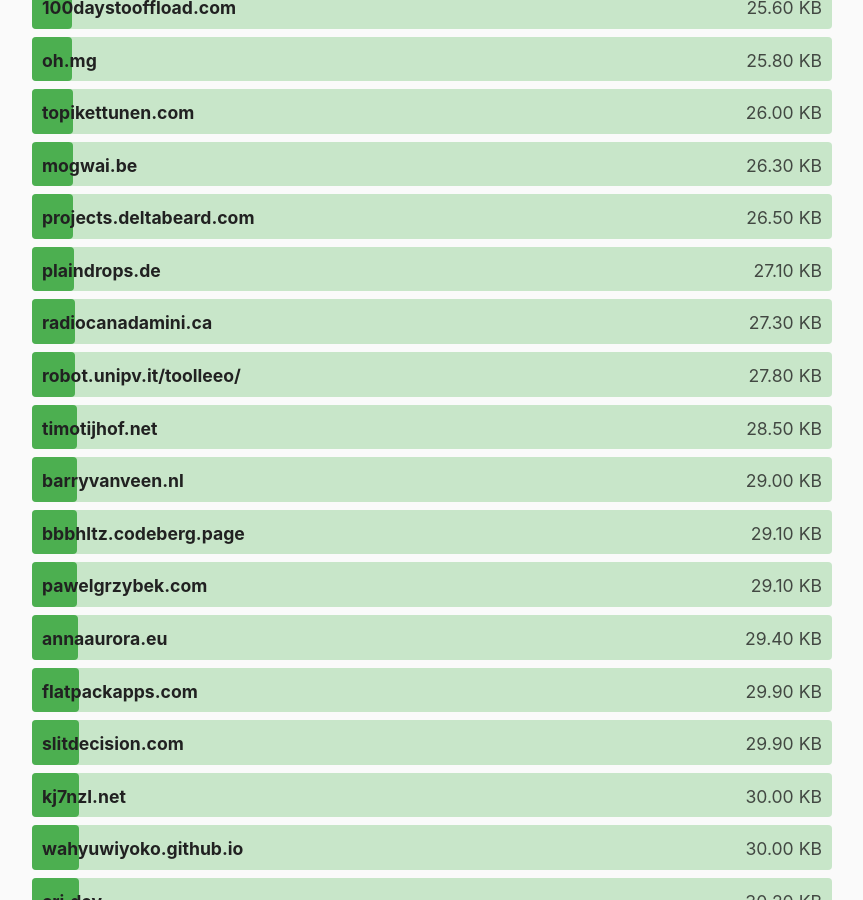
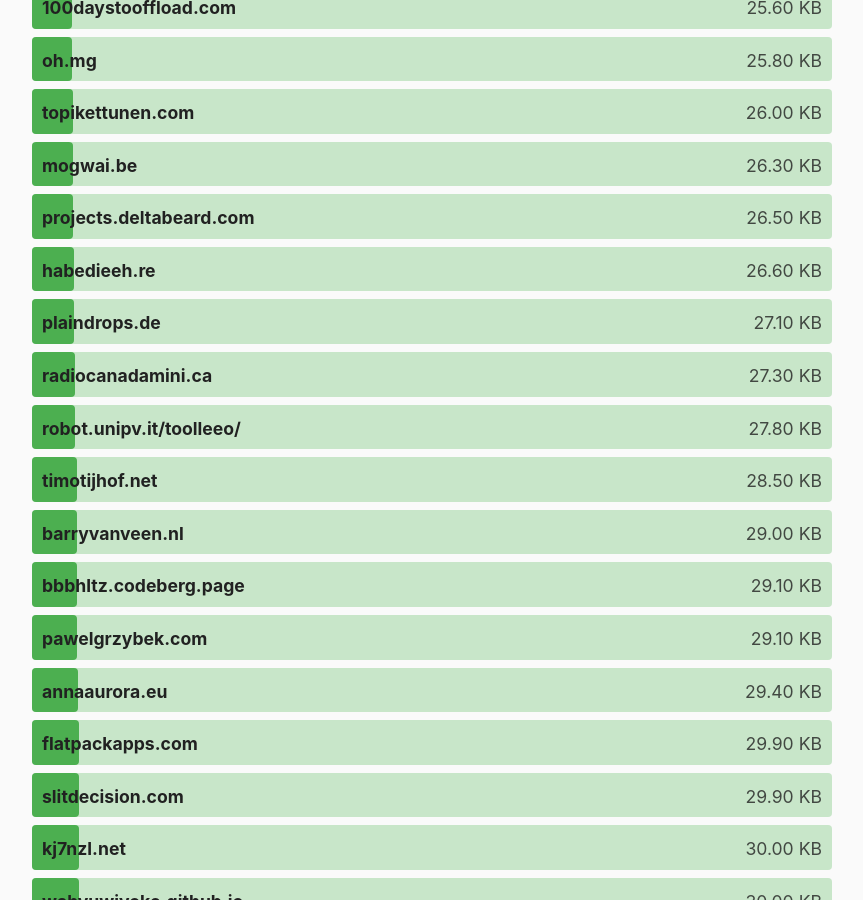
Before and after one commit to kevquirk/512kb.club, a Jekyll site: the page built from index.md, in a window 1280 px wide and 900 px high, scrolled down 9002 px. Shown: the whole window, without its empty margins (208-1071 px from the left). Built offline with Jekyll 4.4.1, drawn with Linux system fonts in a browser that asks for light colours.

Commit message:
Add www.habedieeh.re

```diff
--- a/_data/sites.yml
+++ b/_data/sites.yml
@@ -1068,6 +1068,11 @@
   size: 11.2
   last_checked: 2022-04-26
 
+- domain: habedieeh.re
+  url: https://www.habedieeh.re/
+  size: 26.6
+  last_checked: 2022-10-08
+
 - domain: hashtagueule.fr
   url: https://hashtagueule.fr
   size: 59.5
```
